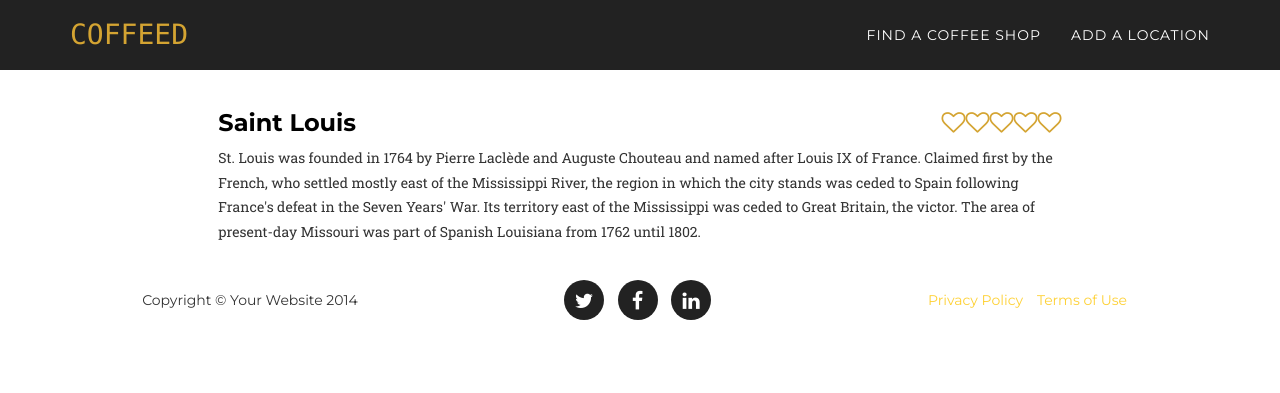
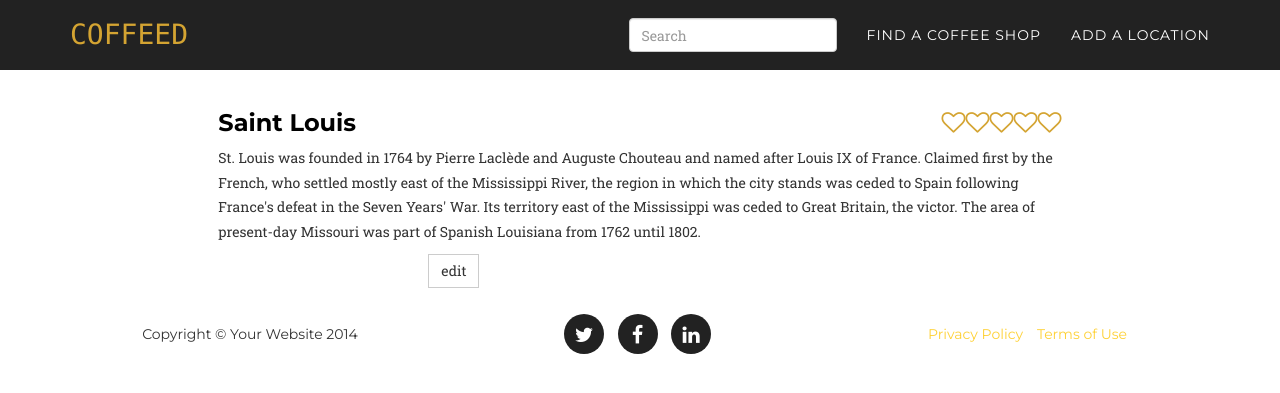
Before and after one commit to merritte/coffeedapp, a Django app: page /locations/2/detail/ in a window 1280 px wide. Shown: the top 393 px of the page. Run offline with Django 3.2, Linux system fonts and the light colour scheme; data comes from the database, SQL or seed files in the repository; some libraries are stand-ins or nearby versions; some web fonts are replaced.

Commit message:
added search and edit functionality

```diff
--- a/core/urls.py
+++ b/core/urls.py
@@ -8,4 +8,7 @@ urlpatterns = patterns('',
  url(r'locations/$', coreviews.LocationListView.as_view()),
  url(r'locations/(?P<pk>\d+)/detail/$', coreviews.LocationDetailView.as_view(), name='locations_list'),
  url(r'location/create/$', coreviews.LocationCreateView.as_view()),
+ url(r'search/$', coreviews.SearchListView.as_view()),
+url(r'locations/(?P<pk>\d+)/update/$', coreviews.LocationUpdateView.as_view(), name='location_update'),
+
 )
--- a/core/views.py
+++ b/core/views.py
@@ -2,7 +2,7 @@ from django.shortcuts import render
 from django.views.generic import TemplateView
 from django.views.generic.list import ListView
 from django.views.generic.detail import DetailView
-from django.views.generic.edit import CreateView
+from django.views.generic.edit import CreateView, UpdateView
 import core.models as coremodels
 
 # Create your views here.
@@ -14,6 +14,11 @@ class LocationListView(ListView):
     model = coremodels.Location
     template_name = 'location/list.html'
 
+class SearchListView(LocationListView):
+    def get_queryset(self):
+        incoming_query_string = self.request.GET.get('query', '')
+        return coremodels.Location.objects.filter(title__icontains=incoming_query_string)
+
 class LocationDetailView(DetailView):
     model = coremodels.Location
     template_name = 'location/detail.html'
@@ -23,3 +28,8 @@ class LocationCreateView(CreateView):
   model = coremodels.Location
   template_name = 'base/form.html'
   fields = "__all__"
+
+class LocationUpdateView(UpdateView):
+    model = coremodels.Location
+    template_name = 'base/form.html'
+    fields = "__all__"
--- a/templates/base/index.html
+++ b/templates/base/index.html
@@ -68,6 +68,8 @@
                     </li>
                     {% endblock %}
                 </ul>
+                {% block search %}
+                {% endblock %}
             </div>
             <!-- /.navbar-collapse -->
         </div>
--- a/templates/base/theme.html
+++ b/templates/base/theme.html
@@ -9,6 +9,14 @@
     </li>
 {% endblock %}
 
+{% block search %}
+<form action="/search/" class="navbar-form navbar-right" method="get">
+    <div class="form-group">
+        <input type="text" placeholder="Search" class="form-control" name="query"></input>
+    </div>
+</form>
+{% endblock %}
+
 {% block main_content %}
 
 {% endblock %}
--- a/templates/location/detail.html
+++ b/templates/location/detail.html
@@ -19,6 +19,9 @@
                 <img src="{{ location.image_file.url }}"></img>
             {% endif %}
         </div>
+        <div class="col-md-4">
+            <a type="button" href="{% url 'location_update' pk=location.id %}" class="btn btn-default pull-right">edit</a>
+        </div>
         <div class="col-md-12">
         {% for review in location.get_reviews %}
              <h3>{% include 'base/review.html' with location=location.get_average_rating %}</h3>
```
